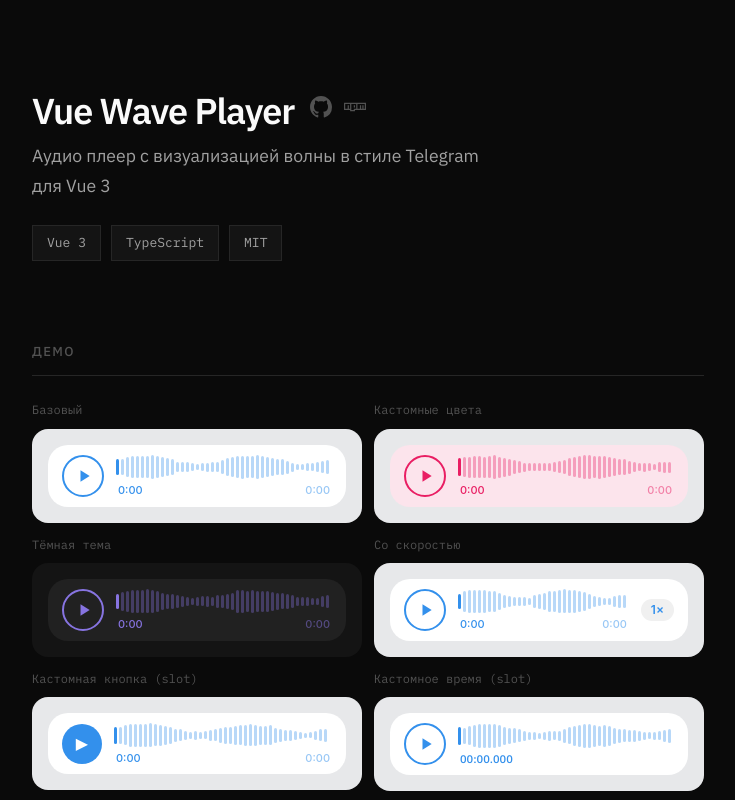
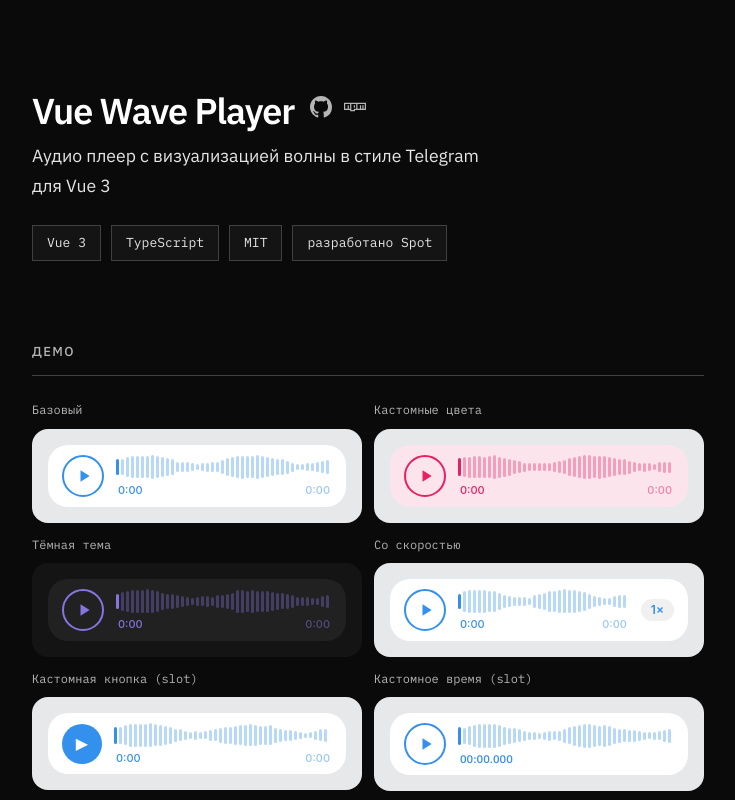
Before and after one commit to khudyakv/vue-wave-player, a Vue app: page / in a window 1280 px wide. Shown: the top 800 px of the page, without its empty margins (272-1007 px from the left). Built offline with nearby package versions, Linux system fonts and the light colour scheme; no server answers.

Commit message:
fix colors

```diff
--- a/src/App.vue
+++ b/src/App.vue
@@ -127,6 +127,7 @@
         <span class="badge">Vue 3</span>
         <span class="badge">TypeScript</span>
         <span class="badge">MIT</span>
+        <a href="https://wespot.ru" target="_blank" class="badge badge-link">разработано Spot</a>
       </div>
     </header>
 
@@ -513,12 +514,12 @@
   --bg: #0a0a0a;
   --surface: #141414;
   --surface-2: #1c1c1c;
-  --border: #262626;
-  --text: #fafafa;
-  --text-2: #a1a1a1;
-  --text-3: #525252;
-  --accent: #c2410c;
-  --accent-soft: rgba(194, 65, 12, 0.12);
+  --border: #404040;
+  --text: #ffffff;
+  --text-2: #e5e5e5;
+  --text-3: #b5b5b5;
+  --accent: #f97316;
+  --accent-soft: rgba(249, 115, 22, 0.15);
   --green: #16a34a;
   --mono: 'IBM Plex Mono', 'Menlo', monospace;
   --sans: 'IBM Plex Sans', system-ui, sans-serif;
@@ -603,6 +604,16 @@
   font-size: 13px;
   color: var(--text-2);
   font-family: var(--mono);
+}
+
+.badge-link {
+  text-decoration: none;
+  transition: all 0.15s;
+}
+
+.badge-link:hover {
+  color: var(--accent);
+  border-color: var(--accent);
 }
 
 /* Sections */
```
Also changed, not shown: 1 other file (tests, documents, lock files or other folders).
